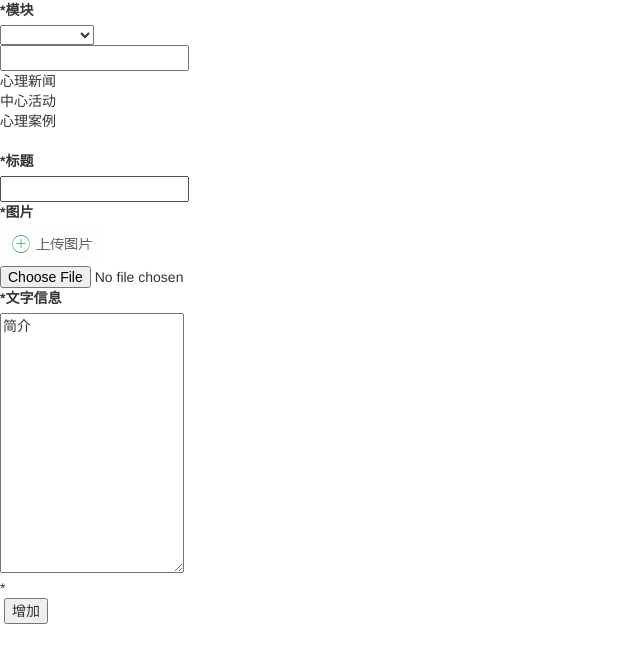
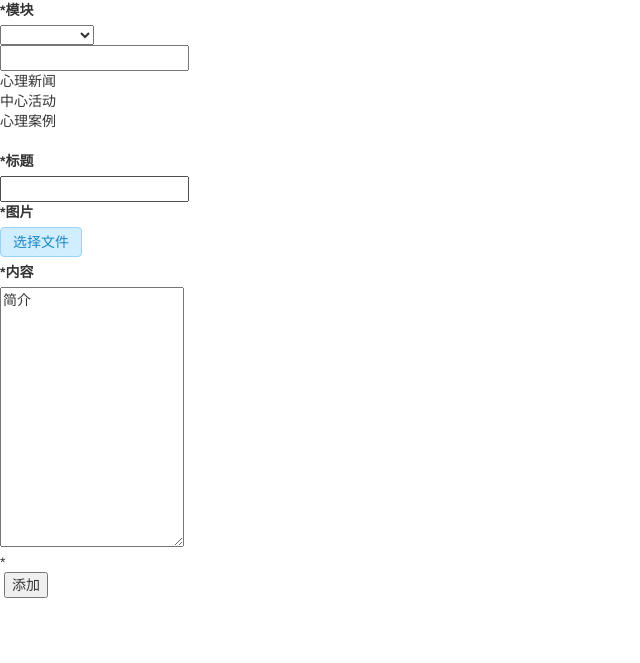
Before and after one commit to 79837383/HK_OA_Ali, a Flask app: page /NewAdd in a window 1280 px wide. Shown: the top 663 px of the page, without its empty margins (0-640 px from the left). Run offline with Flask 2, Linux system fonts and the light colour scheme; some libraries are stand-ins or nearby versions.

Commit message:
update choose file style

```diff
--- /dev/null
+++ b/static/css/MyExtend.css
@@ -0,0 +1,29 @@
+@charset "utf-8";
+
+
+.file {
+    position: relative;
+    display: inline-block;
+    background: #D0EEFF;
+    border: 1px solid #99D3F5;
+    border-radius: 4px;
+    padding: 4px 12px;
+    overflow: hidden;
+    color: #1E88C7;
+    text-decoration: none;
+    text-indent: 0;
+    line-height: 20px;
+}
+.file input {
+    position: absolute;
+    font-size: 100px;
+    right: 0;
+    top: 0;
+    opacity: 0;
+}
+.file:hover {
+    background: #AADFFD;
+    border-color: #78C3F3;
+    color: #004974;
+    text-decoration: none;
+}
--- a/templates/new_add.html
+++ b/templates/new_add.html
@@ -13,20 +13,13 @@
         <meta name="apple-mobile-web-app-capable" content="yes">
         <meta name="format-detection" content="telephone=no">
         <link rel="stylesheet" href="../static/css/x-admin.css" media="all">
+         <link rel="stylesheet" href="../static/css/MyExtend.css" media="all">
 
         <link rel="stylesheet" href="http://cdn.bootcss.com/bootstrap/3.3.0/css/bootstrap.min.css">
         <script src="http://cdn.bootcss.com/jquery/1.11.1/jquery.min.js"></script>
         <script src="http://cdn.bootcss.com/bootstrap/3.3.0/js/bootstrap.min.js"></script>
-{#            <style>#}
-{#        .selectFile#}
-{#        {#}
-{#position: absolute;#}
-{#    overflow: hidden;#}
-{#    right: 0;#}
-{#    top: 0;#}
-{#    opacity: 0;#}
-{#        }#}
-{#    </style>#}
+        <script src="../static/js/MyExtend.js"></script>
+
     </head>
 
     <body>
@@ -73,10 +66,11 @@
                     </label>
                     <div class="layui-input-inline">
                       <div class="site-demo-upbar">
-                          <label for="media">
-                              <img src="../static/images/sctp.png">
-                          </label>
-                        <input type="file" id="media" name="media" class="selectFile">
+
+                          <a href="javascript:;" class="file">选择文件
+                            <input type="file" id="media" name="media" value="选择文件" class="selectFile" >
+                        </a>
+                          <label class="showfilename"></label>
 
                       </div>
                         <div class="progress" style="display: none;">
@@ -86,14 +80,10 @@
                         </div>
                     </div>
                 </div>
-{#                <div class="layui-form-item">#}
-{#                    <label  class="layui-form-label">图片#}
-{#                    </label>#}
-{#                    <img id="" width="400" src="">#}
-{#                </div>#}
+
                 <div class="layui-form-item">
                     <label for="desc" class="layui-form-label">
-                        <span class="x-red">*</span>文字信息
+                        <span class="x-red">*</span>内容
                     </label>
                     <div class="layui-input-inline">
                         <textarea id="L_content" name="addContentNew"
@@ -106,8 +96,8 @@
                 <div class="layui-form-item">
                     <label for="L_repass" class="layui-form-label">
                     </label>
-                    <button  class="layui-btn">
-                        增加
+                    <button  class="layui-btn" >
+                        添加
                     </button>
                 </div>
             </form>
@@ -174,6 +164,22 @@
             alert('添加失败');
         });
     });
+
+    $(".file").on("change","input[type='file']",function(){
+    var filePath=$(this).val();
+    if(filePath.indexOf("jpg")!=-1 || filePath.indexOf("png")!=-1){
+        $(".fileerrorTip1").html("").hide();
+        var arr=filePath.split('\\');
+        var fileName=arr[arr.length-1];
+        $(".showfilename").html(fileName);
+    }else{
+        alert("请选择jpg或png的图片格式")
+        $(".showfilename").html("");
+        $(".fileerrorTip1").html("您未上传文件，或者您上传文件类型有误！").show();
+        return false
+    }
+
+})
 </script>
 
     </body>
```
Also changed, not shown: templates/new_edit.html (+25 -1 lines).
